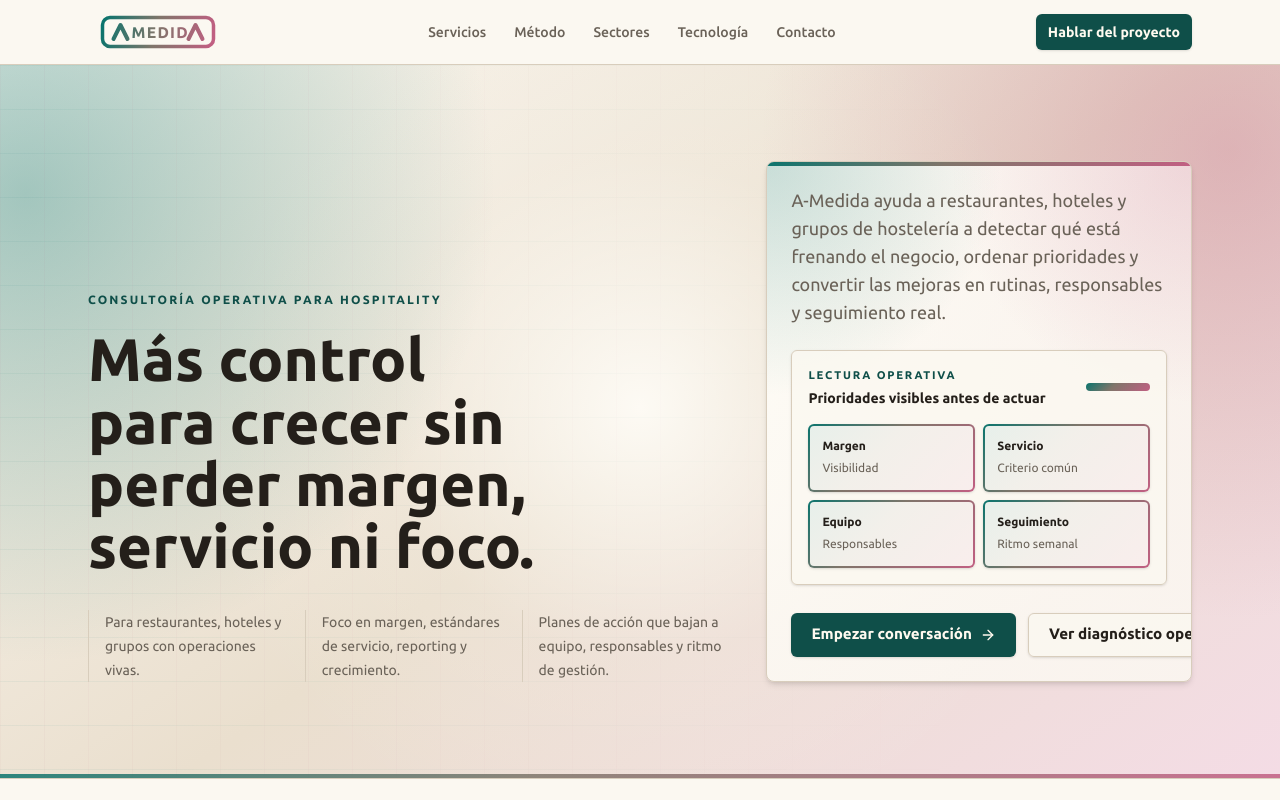
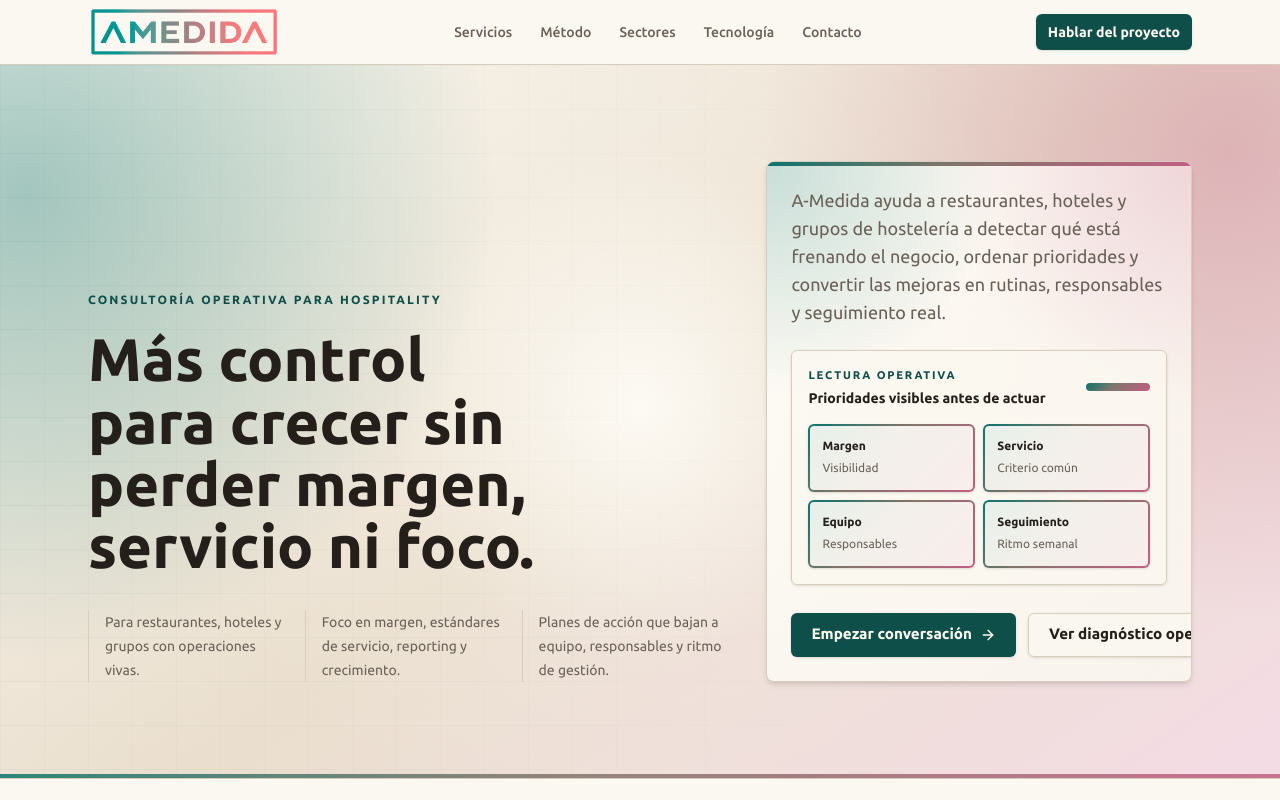
Before and after one commit to javiermatillasantiago1987-cell/a-medida-web, a Next.js app: page / in a window 1280 px wide. Shown: the top 800 px of the page. Built offline with nearby package versions, Linux system fonts and the light colour scheme.

Commit message:
Use asset-based A-Medida logo

```diff
--- a/src/components/brand/amedida-logo.tsx
+++ b/src/components/brand/amedida-logo.tsx
@@ -1,65 +1,33 @@
+import Image from "next/image";
+
 import { cn } from "@/lib/utils";
 
 type AmedidaLogoProps = {
-  size?: "compact" | "large";
+  variant?: "header" | "footer";
   className?: string;
 };
 
-const sizeClasses = {
-  compact: "h-9 w-[8.75rem]",
-  large: "h-12 w-[11.75rem]",
+const variantClasses = {
+  header: "w-[9.75rem] sm:w-48",
+  footer: "w-56 sm:w-64",
 };
 
-export function AmedidaLogo({ size = "compact", className }: AmedidaLogoProps) {
-  const gradientId = `amedida-logo-gradient-${size}`;
-
+export function AmedidaLogo({
+  variant = "header",
+  className,
+}: AmedidaLogoProps) {
   return (
-    <svg
-      aria-label="A-Medida"
-      className={cn(sizeClasses[size], "block shrink-0", className)}
-      fill="none"
-      role="img"
-      viewBox="0 0 236 72"
-      xmlns="http://www.w3.org/2000/svg"
-    >
-      <defs>
-        <linearGradient
-          gradientUnits="userSpaceOnUse"
-          id={gradientId}
-          x1="10"
-          x2="226"
-          y1="10"
-          y2="62"
-        >
-          <stop stopColor="var(--teal)" />
-          <stop offset="0.48" stopColor="#7f756a" />
-          <stop offset="1" stopColor="var(--pink)" />
-        </linearGradient>
-      </defs>
-      <rect
-        height="58"
-        rx="15"
-        stroke={`url(#${gradientId})`}
-        strokeWidth="7"
-        width="222"
-        x="7"
-        y="7"
-      />
-      <g stroke={`url(#${gradientId})`} strokeLinecap="round" strokeLinejoin="round" strokeWidth="8">
-        <path d="M29 50 L43 22 L57 50" />
-        <path d="M179 50 L193 22 L207 50" />
-      </g>
-      <text
-        fill={`url(#${gradientId})`}
-        fontFamily="var(--font-ubuntu), Ubuntu, Arial, sans-serif"
-        fontSize="31"
-        fontWeight="700"
-        letterSpacing="2.6"
-        x="65"
-        y="48"
-      >
-        MEDID
-      </text>
-    </svg>
+    <Image
+      alt="A-Medida"
+      className={cn(
+        "block h-auto max-w-full shrink-0 object-contain",
+        variantClasses[variant],
+        className,
+      )}
+      height={383}
+      priority={variant === "header"}
+      src="/brand/amedida-logo.png"
+      width={1411}
+    />
   );
 }
--- a/src/components/site/footer.tsx
+++ b/src/components/site/footer.tsx
@@ -9,7 +9,7 @@ export function Footer() {
     <footer className="border-t border-dark bg-dark text-primary-foreground">
       <div className="mx-auto grid w-full max-w-6xl gap-10 px-4 py-12 sm:px-6 md:grid-cols-[1.2fr_1fr]">
         <div>
-          <AmedidaLogo size="large" />
+          <AmedidaLogo variant="footer" />
           <p className="mt-5 max-w-md text-sm leading-6 text-dark-muted">
             {siteContent.footer.description}
           </p>
--- a/src/components/site/header.tsx
+++ b/src/components/site/header.tsx
@@ -26,7 +26,7 @@ export function Header() {
           href="/"
           onClick={closeMobileMenu}
         >
-          <AmedidaLogo size="compact" />
+          <AmedidaLogo variant="header" />
         </Link>
         <nav aria-label="Navegación principal" className="hidden md:block">
           <ul className="flex items-center gap-7 text-sm font-medium text-muted-foreground">
```
Also changed, not shown: public/brand/amedida-logo.png (added), 1 other file (tests, documents, lock files or other folders).
